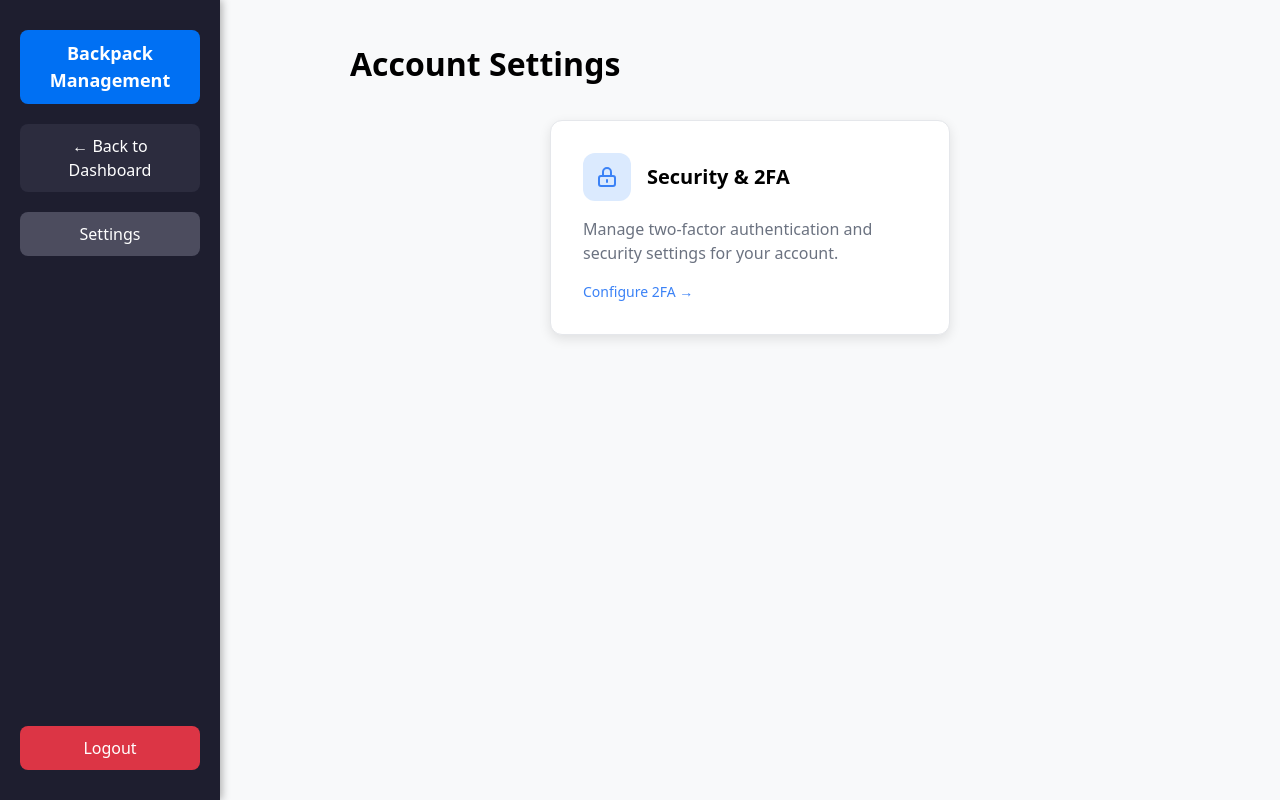
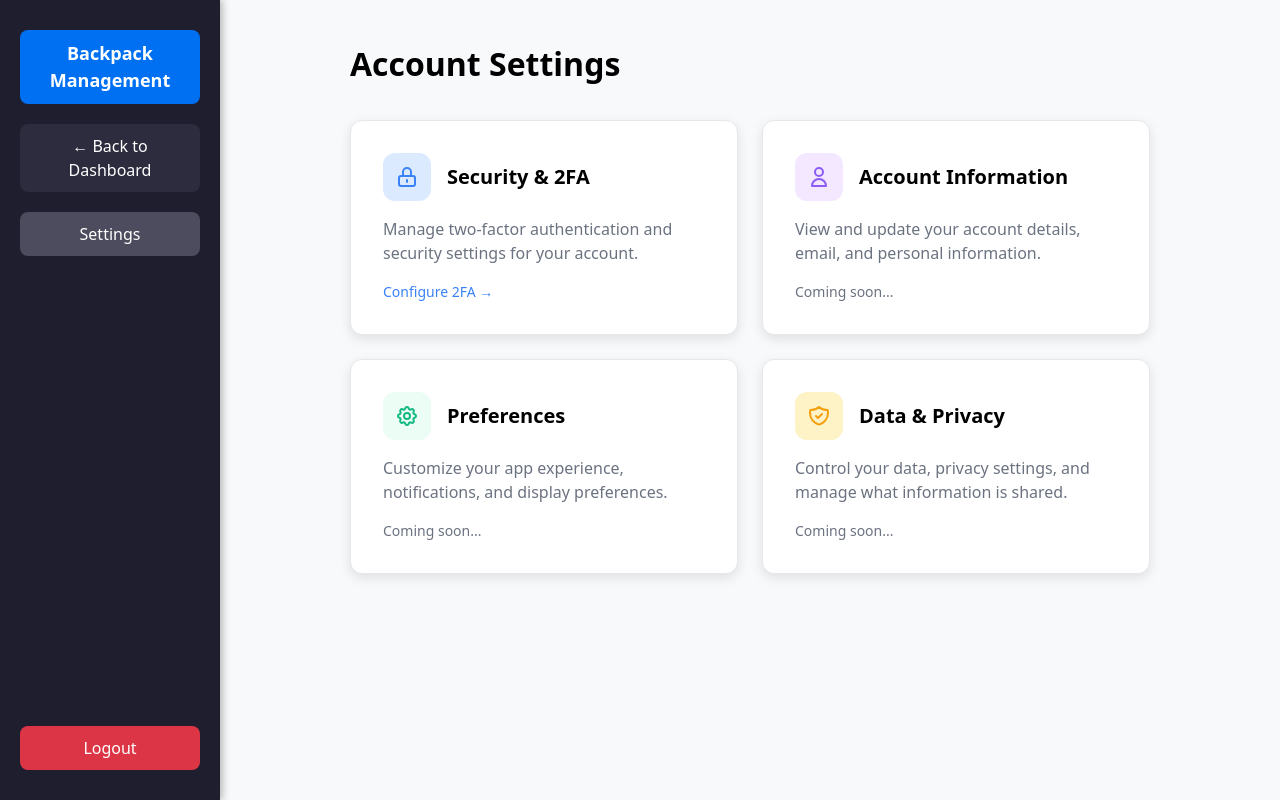
Before and after one commit to laithha/backpack, a Next.js app: page /settings in a window 1280 px wide. Built offline with nearby package versions, Linux system fonts and the light colour scheme; sample sign-in values are in the browser's storage.

Commit message:
redone things

```diff
--- a/app/settings/page.tsx
+++ b/app/settings/page.tsx
@@ -86,8 +86,8 @@ export default function SettingsPage() {
             Account Settings
           </h1>
 
-          {/* Settings Grid - Centered single card */}
-          <div style={{ display: "flex", justifyContent: "center" }}>
+          {/* Settings Grid */}
+          <div style={{ display: "grid", gridTemplateColumns: "repeat(auto-fit, minmax(300px, 1fr))", gap: "24px" }}>
 
             {/* Security Settings Card */}
             <Link href="/settings/2fa" style={{ textDecoration: "none" }}>
@@ -98,8 +98,7 @@ export default function SettingsPage() {
                 padding: "32px",
                 cursor: "pointer",
                 transition: "transform 0.2s, box-shadow 0.2s",
-                border: "1px solid #e5e7eb",
-                width: "400px"
+                border: "1px solid #e5e7eb"
               }}
               onMouseOver={(e) => {
                 (e.currentTarget as HTMLElement).style.transform = "translateY(-2px)";
@@ -132,6 +131,101 @@ export default function SettingsPage() {
                 </div>
               </div>
             </Link>
+
+            {/* Account Information Card */}
+            <div style={{
+              backgroundColor: "white",
+              borderRadius: "12px",
+              boxShadow: "0 4px 12px rgba(0, 0, 0, 0.1)",
+              padding: "32px",
+              border: "1px solid #e5e7eb"
+            }}>
+              <div style={{ display: "flex", alignItems: "center", marginBottom: "16px" }}>
+                <div style={{
+                  width: "48px", height: "48px", backgroundColor: "#f3e8ff", borderRadius: "12px",
+                  display: "flex", alignItems: "center", justifyContent: "center", marginRight: "16px"
+                }}>
+                  <svg width="24" height="24" fill="none" stroke="#8b5cf6" viewBox="0 0 24 24">
+                    <path strokeLinecap="round" strokeLinejoin="round" strokeWidth={2} d="M16 7a4 4 0 11-8 0 4 4 0 018 0zM12 14a7 7 0 00-7 7h14a7 7 0 00-7-7z" />
+                  </svg>
+                </div>
+                <div>
+                  <h3 style={{ fontSize: "20px", fontWeight: "600", color: "black", margin: 0 }}>
+                    Account Information
+                  </h3>
+                </div>
+              </div>
+              <p style={{ color: "#6b7280", fontSize: "16px", lineHeight: "1.5", margin: 0 }}>
+                View and update your account details, email, and personal information.
+              </p>
+              <div style={{ marginTop: "16px", color: "#6b7280", fontSize: "14px" }}>
+                Coming soon...
+              </div>
+            </div>
+
+            {/* Preferences Card */}
+            <div style={{
+              backgroundColor: "white",
+              borderRadius: "12px",
+              boxShadow: "0 4px 12px rgba(0, 0, 0, 0.1)",
+              padding: "32px",
+              border: "1px solid #e5e7eb"
+            }}>
+              <div style={{ display: "flex", alignItems: "center", marginBottom: "16px" }}>
+                <div style={{
+                  width: "48px", height: "48px", backgroundColor: "#ecfdf5", borderRadius: "12px",
+                  display: "flex", alignItems: "center", justifyContent: "center", marginRight: "16px"
+                }}>
+                  <svg width="24" height="24" fill="none" stroke="#10b981" viewBox="0 0 24 24">
+                    <path strokeLinecap="round" strokeLinejoin="round" strokeWidth={2} d="M10.325 4.317c.426-1.756 2.924-1.756 3.35 0a1.724 1.724 0 002.573 1.066c1.543-.94 3.31.826 2.37 2.37a1.724 1.724 0 001.065 2.572c1.756.426 1.756 2.924 0 3.35a1.724 1.724 0 00-1.066 2.573c.94 1.543-.826 3.31-2.37 2.37a1.724 1.724 0 00-2.572 1.065c-.426 1.756-2.924 1.756-3.35 0a1.724 1.724 0 00-2.573-1.066c-1.543.94-3.31-.826-2.37-2.37a1.724 1.724 0 00-1.065-2.572c-1.756-.426-1.756-2.924 0-3.35a1.724 1.724 0 001.066-2.573c-.94-1.543.826-3.31 2.37-2.37.996.608 2.296.07 2.572-1.065z" />
+                    <path strokeLinecap="round" strokeLinejoin="round" strokeWidth={2} d="M15 12a3 3 0 11-6 0 3 3 0 016 0z" />
+                  </svg>
+                </div>
+                <div>
+                  <h3 style={{ fontSize: "20px", fontWeight: "600", color: "black", margin: 0 }}>
+                    Preferences
+                  </h3>
+                </div>
+              </div>
+              <p style={{ color: "#6b7280", fontSize: "16px", lineHeight: "1.5", margin: 0 }}>
+                Customize your app experience, notifications, and display preferences.
+              </p>
+              <div style={{ marginTop: "16px", color: "#6b7280", fontSize: "14px" }}>
+                Coming soon...
+              </div>
+            </div>
+
+            {/* Data & Privacy Card */}
+            <div style={{
+              backgroundColor: "white",
+              borderRadius: "12px",
+              boxShadow: "0 4px 12px rgba(0, 0, 0, 0.1)",
+              padding: "32px",
+              border: "1px solid #e5e7eb"
+            }}>
+              <div style={{ display: "flex", alignItems: "center", marginBottom: "16px" }}>
+                <div style={{
+                  width: "48px", height: "48px", backgroundColor: "#fef3c7", borderRadius: "12px",
+                  display: "flex", alignItems: "center", justifyContent: "center", marginRight: "16px"
+                }}>
+                  <svg width="24" height="24" fill="none" stroke="#f59e0b" viewBox="0 0 24 24">
+                    <path strokeLinecap="round" strokeLinejoin="round" strokeWidth={2} d="M9 12l2 2 4-4m5.618-4.016A11.955 11.955 0 0112 2.944a11.955 11.955 0 01-8.618 3.04A12.02 12.02 0 003 9c0 5.591 3.824 10.29 9 11.622 5.176-1.332 9-6.03 9-11.622 0-1.042-.133-2.052-.382-3.016z" />
+                  </svg>
+                </div>
+                <div>
+                  <h3 style={{ fontSize: "20px", fontWeight: "600", color: "black", margin: 0 }}>
+                    Data & Privacy
+                  </h3>
+                </div>
+              </div>
+              <p style={{ color: "#6b7280", fontSize: "16px", lineHeight: "1.5", margin: 0 }}>
+                Control your data, privacy settings, and manage what information is shared.
+              </p>
+              <div style={{ marginTop: "16px", color: "#6b7280", fontSize: "14px" }}>
+                Coming soon...
+              </div>
+            </div>
+
           </div>
         </div>
       </div>
```
